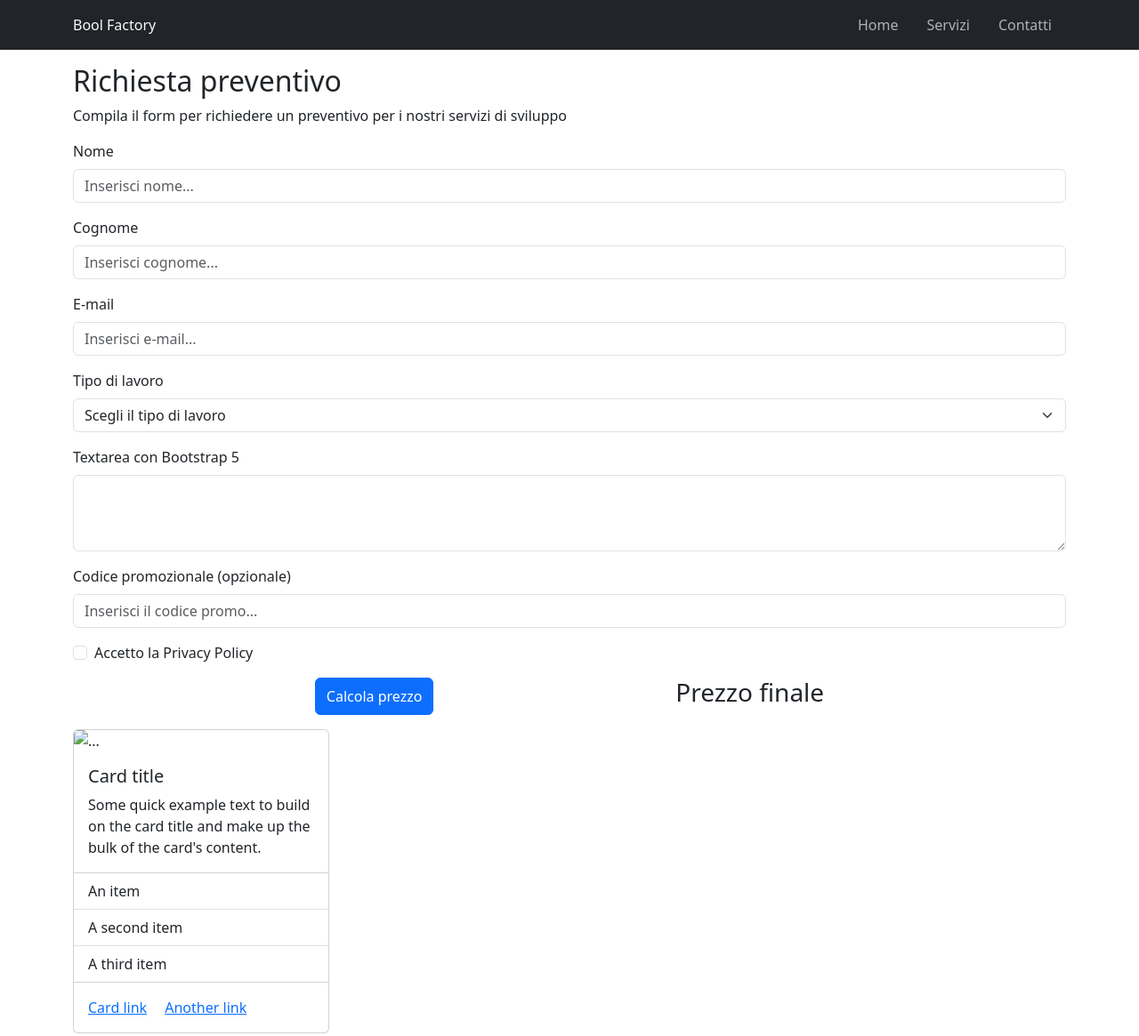
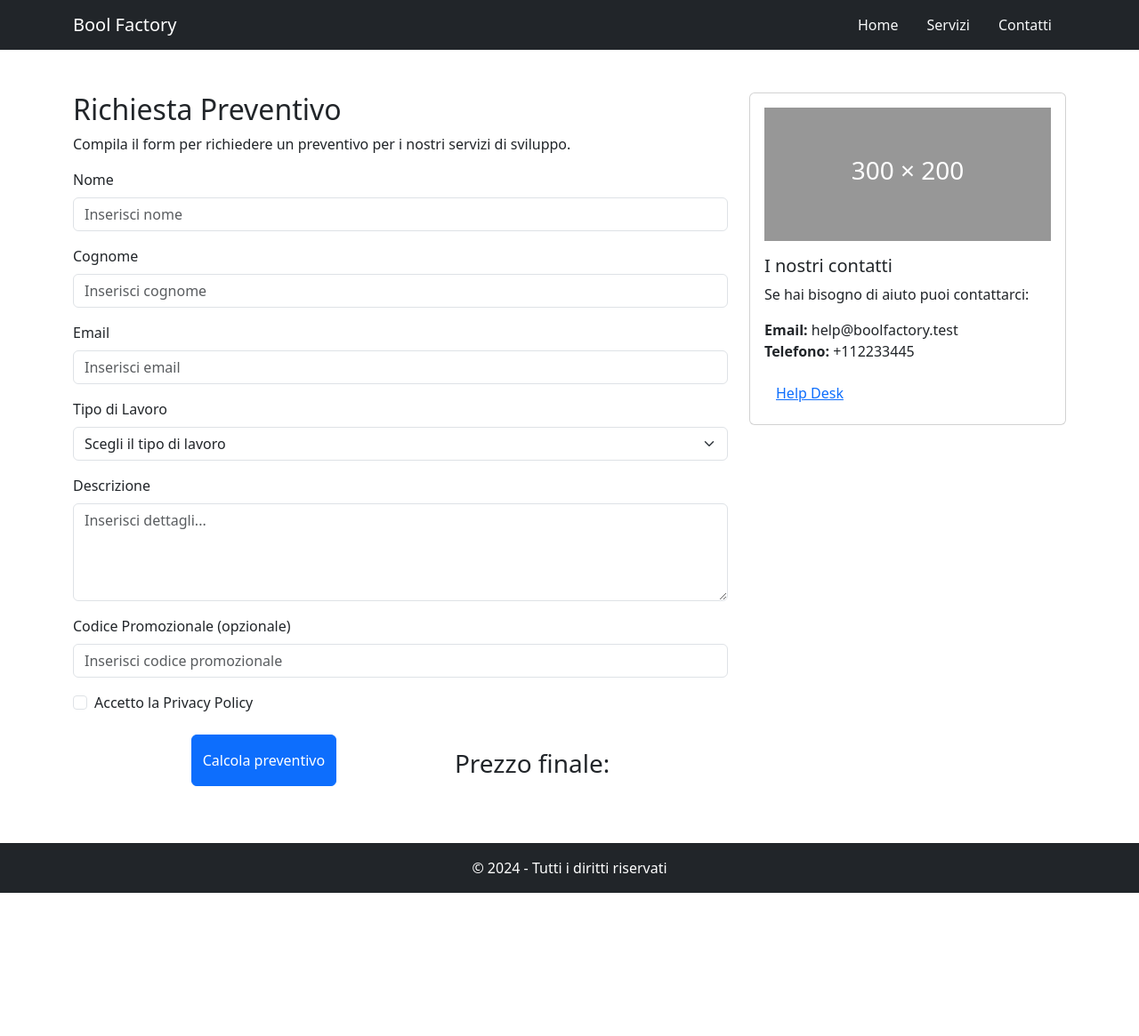
Before and after one commit to Alessiavals/bootstrap-preventivo, a plain HTML site: page index.html in a window 1280 px wide. Shown: the whole page at 89% size. After the commit the page ends 1004 px from the top, so only its background shows below. Drawn offline with nearby package versions, Linux system fonts and the light colour scheme.

Commit message:
2 commit

```diff
--- a/index.html
+++ b/index.html
@@ -3,118 +3,103 @@
 <head>
     <meta charset="UTF-8">
     <meta name="viewport" content="width=device-width, initial-scale=1.0">
-    <title>Bootstrap-Preventivo</title>
+    <title>Preventivo</title>
     <link href="https://cdn.jsdelivr.net/npm/bootstrap@5.3.3/dist/css/bootstrap.min.css" rel="stylesheet" integrity="sha384-QWTKZyjpPEjISv5WaRU9OFeRpok6YctnYmDr5pNlyT2bRjXh0JMhjY6hW+ALEwIH" crossorigin="anonymous">
 </head>
 <body>
 
     <!--HEADER-->
-
-    <nav class="navbar bg-dark" data-bs-theme="dark">
-        <div class="container-sm">
-          <span class="navbar-text text-light">
-            Bool Factory
-          </span>
-          <ul class="nav justify-content-end">
-            <li class="nav-item">
-              <a class="nav-link text-muted" href="#">Home</a>
-            </li>
-            <li class="nav-item">
-              <a class="nav-link text-muted" href="#">Servizi</a>
-            </li>
-            <li class="nav-item">
-              <a class="nav-link text-muted" href="#">Contatti</a>
-            </li>
+    <nav class="navbar bg-dark text-light">
+        <div class="container">
+            <span class="navbar-brand text-white">Bool Factory</span>
+            <ul class="nav">
+                <li class="nav-item"><a href="#" class="nav-link text-light">Home</a></li>
+                <li class="nav-item"><a href="#" class="nav-link text-light">Servizi</a></li>
+                <li class="nav-item"><a href="#" class="nav-link text-light">Contatti</a></li>
             </ul>
         </div>
     </nav>
 
-     <!--MAIN FORM-->
+    <!-- MAIN CONTENT -->
+    <div class="container-sm my-5">
+        <div class="row">
+            <!-- Form Section -->
+            <div class="col-md-8">
+                <h2>Richiesta Preventivo</h2>
+                <p>Compila il form per richiedere un preventivo per i nostri servizi di sviluppo.</p>
 
-      <div class="container-sm my-3">
-        <h2>Richiesta preventivo</h1>
-         <p>Compila il form per richiedere un preventivo per i nostri servizi di sviluppo</p>
-
-
+                <form>
                     <div class="mb-3">
                         <label for="name" class="form-label">Nome</label>
-          <input type="text" class="form-control" id="formGroupExampleInput" placeholder="Inserisci nome...">
+                        <input type="text" id="name" class="form-control" placeholder="Inserisci nome">
                     </div>
                     <div class="mb-3">
                         <label for="surname" class="form-label">Cognome</label>
-          <input type="text" class="form-control" id="formGroupExampleInput2" placeholder="Inserisci cognome...">
+                        <input type="text" id="surname" class="form-control" placeholder="Inserisci cognome">
                     </div>
                     <div class="mb-3">
-          <label for="email" class="form-label">E-mail</label>
-          <input type="text" class="form-control" id="formGroupExampleInput" placeholder="Inserisci e-mail...">
+                        <label for="email" class="form-label">Email</label>
+                        <input type="email" id="email" class="form-control" placeholder="Inserisci email">
                     </div>
-
                     <div class="mb-3">
-          <label for="jobType" class="form-label">Tipo di lavoro</label>
-          <select class="form-select" aria-label="Default select example">
+                        <label for="jobType" class="form-label">Tipo di Lavoro</label>
+                        <select id="jobType" class="form-select">
                             <option selected>Scegli il tipo di lavoro</option>
                             <option value="1">Lavoro 1</option>
                             <option value="2">Lavoro 2</option>
                             <option value="3">Lavoro 3</option>
                         </select>
                     </div>
+                    <div class="mb-3">
+                        <label for="textarea" class="form-label">Descrizione</label>
+                        <textarea id="textarea" class="form-control" rows="4" placeholder="Inserisci dettagli..."></textarea>
+                    </div>
+                    <div class="mb-3">
+                        <label for="promo" class="form-label">Codice Promozionale (opzionale)</label>
+                        <input type="text" id="promo" class="form-control" placeholder="Inserisci codice promozionale">
+                    </div>
+                    <div class="form-check mb-4">
+                        <input type="checkbox" id="privacy" class="form-check-input">
+                        <label for="privacy" class="form-check-label">Accetto la Privacy Policy</label>
+                    </div>
+                  <div class="d-flex justify-content-evenly mb-3">
+                    <button type="button" class="btn btn-primary">Calcola preventivo</button>
+                    <h3 class="mt-3">Prezzo finale:
 
-        <div class="mb-3">
-          <label for="textArea" class="form-label">Textarea con Bootstrap 5</label>
-          <textarea class="form-control" id="exampleFormControlTextarea1" rows="3"></textarea>
-        </div>
-
-        <div class="mb-3">
-          <label for="promo" class="form-label">Codice promozionale (opzionale)</label>
-          <input type="text" class="form-control" id="formGroupExampleInput" placeholder="Inserisci il codice promo...">
-        </div>
-
-        <div class=" mb-3 form-check">
-          <input class="form-check-input" type="checkbox" value="" id="flexCheckDefault">
-          <label class="form-check-label" for="checkBox">
-            Accetto la Privacy Policy
-          </label>
-        </div>
-
-        <div class="d-flex justify-content-evenly mb-3">
-          <button type="button" class="btn btn-primary">Calcola prezzo</button>
-            <h3>Prezzo finale</h2>
-
-      <!--CALCOLO FINALE PREZZO -->
-
-          <div id="output" class="d-none">
+                <!-- Price Result in D-None-->
+                    <div class="d-none">
                       <p id="priceResult"></p>
                     </div>
 
                   </div>
+                </form>
+            </div>
 
-      <!--CARD-->
-
-      <div class="card" style="width: 18rem;">
-        <img src="..." class="card-img-top" alt="...">
+            <!-- Card Section -->
+            <div class="col-md-4">
+                <div class="card" style="width: 100%">
                     <div class="card-body">
-          <h5 class="card-title">Card title</h5>
-          <p class="card-text">Some quick example text to build on the card title and make up the bulk of the card's content.</p>
+                        <div style="background-color: #979797; height: 150px; display: flex; justify-content: center; align-items: center;">
+                            <h3 class="text-white">300 &times; 200</h3>
                         </div>
-        <ul class="list-group list-group-flush">
-          <li class="list-group-item">An item</li>
-          <li class="list-group-item">A second item</li>
-          <li class="list-group-item">A third item</li>
+                        <h5 class="card-title mt-3">I nostri contatti</h5>
+                        <p class="card-text">Se hai bisogno di aiuto puoi contattarci:</p>
+                        <ul class="list-unstyled">
+                            <li><strong>Email:</strong> help@boolfactory.test</li>
+                            <li><strong>Telefono:</strong> +112233445</li>
                         </ul>
-        <div class="card-body">
-          <a href="#" class="card-link">Card link</a>
-          <a href="#" class="card-link">Another link</a>
+                        <a href="#" class="btn btn-link">Help Desk</a>
+                    </div>
+                </div>
+            </div>
         </div>
     </div>
 
-      </div>
-
-
-
-
-
+    <!-- FOOTER -->
+    <footer class="bg-dark text-white text-center py-3">
+        &copy; 2024 - Tutti i diritti riservati
+    </footer>
 
     <script src="https://cdn.jsdelivr.net/npm/bootstrap@5.3.3/dist/js/bootstrap.bundle.min.js" integrity="sha384-YvpcrYf0tY3lHB60NNkmXc5s9fDVZLESaAA55NDzOxhy9GkcIdslK1eN7N6jIeHz" crossorigin="anonymous"></script>
-    <script src="main.js"></script>
 </body>
 </html>
```
Lines whose indentation alone changed are shown as unchanged.
